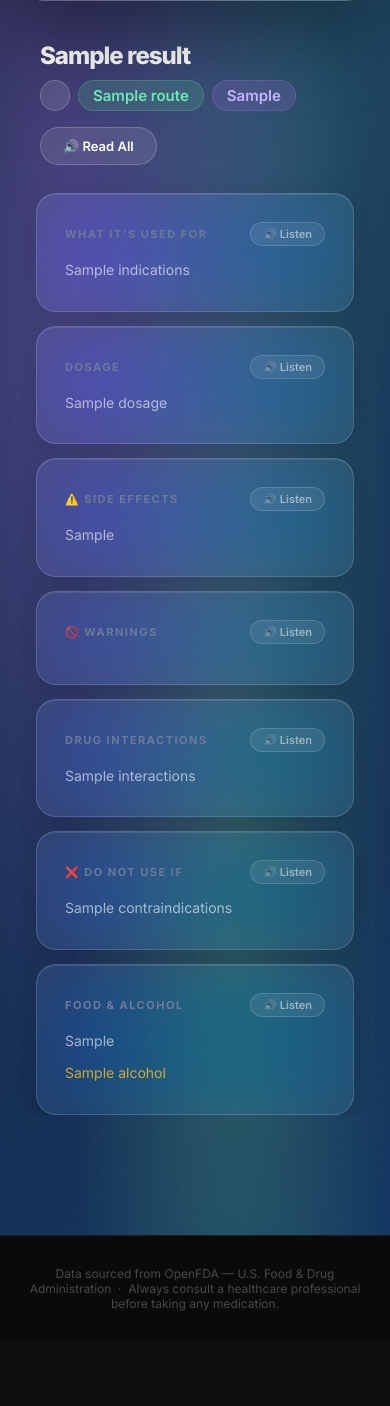
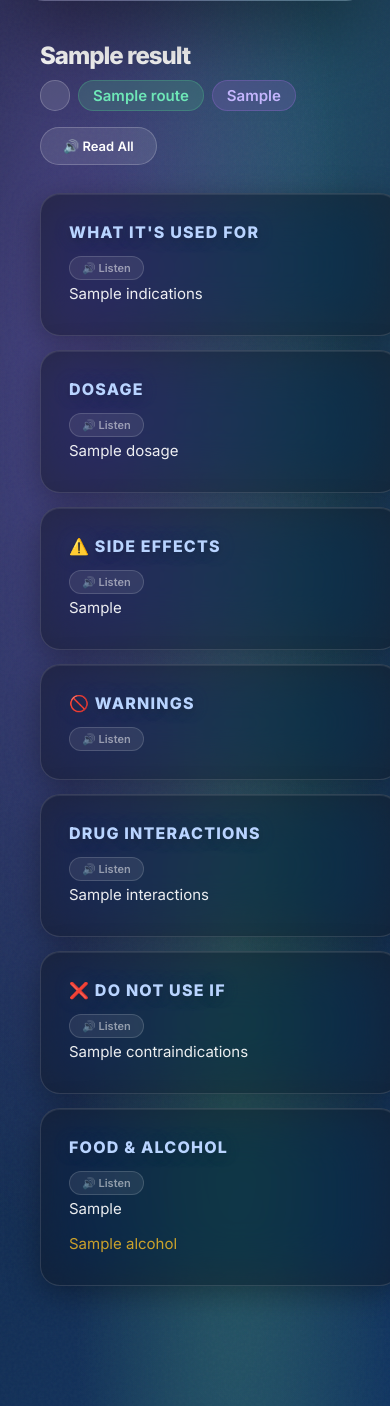
Before and after one commit to shahadzein/pharmindex, a Flask app: template templates/index.html in a window 390 px wide. Shown: the part 687-2093 px from the top of the page. Before the commit the page ends 1998 px from the top, so only its background shows below. Run offline with Flask 3, Linux system fonts and the light colour scheme; the template is opened without the code that fills it: most values are stand-ins (such as "Sample title", 1, 10 or a date in 2020).

Commit message:
fix test

```diff
--- a/templates/index.html
+++ b/templates/index.html
@@ -286,71 +286,48 @@
     }
 
    .card {
-      background: rgba(255,255,255,0.08);
-      backdrop-filter: blur(40px) saturate(180%);
-      -webkit-backdrop-filter: blur(40px) saturate(180%);
-      border: 1px solid rgba(255,255,255,0.15);
+  background: rgba(20, 24, 32, 0.55);
+  backdrop-filter: blur(28px) saturate(180%);
+  -webkit-backdrop-filter: blur(28px) saturate(180%);
+  border: 1px solid rgba(255,255,255,0.12);
   border-radius: 20px;
   padding: 28px;
   transition: all 0.25s ease;
-      box-shadow: 0 8px 32px rgba(0,0,0,0.15), inset 0 1px 0 rgba(255,255,255,0.1);
-    }
-    .card:hover {
-      background: rgba(255,255,255,0.13);
-      transform: translateY(-4px);
-      box-shadow: 0 20px 40px rgba(0,0,0,0.25);
+  box-shadow:
+    0 8px 32px rgba(0,0,0,0.35),
+    inset 0 1px 0 rgba(255,255,255,0.08);
+  color: #f5f7ff;
 }
 
-    .card.warning { border: 1px solid rgba(255,255,255,0.15); }
-    .card.caution { border: 1px solid rgba(255,255,255,0.15); }
-    .card.info    { border: 1px solid rgba(255,255,255,0.15); }
-    .card.safe    { border: 1px solid rgba(255,255,255,0.15); }
-
-    .card-header {
-      display: flex;
-      justify-content: space-between;
-      align-items: center;
-      margin-bottom: 12px;
+.card:hover {
+  background: rgba(28, 32, 44, 0.72);
+  transform: translateY(-4px);
+  box-shadow: 0 20px 40px rgba(0,0,0,0.45);
 }
 
 .card h3 {
-      font-size: 11px;
-      font-weight: 700;
-      letter-spacing: 1.5px;
+  font-size: 16px;
+  font-weight: 800;
+  letter-spacing: 1.2px;
   text-transform: uppercase;
-      color: #6b7a99;
+  color: #b9d4ff;
   display: flex;
   align-items: center;
-      gap: 6px;
+  gap: 8px;
+  margin-bottom: 14px;
+
+  text-shadow:
+    0 2px 12px rgba(0,0,0,0.45),
+    0 0 18px rgba(120,170,255,0.25);
 }
 
-    .card h3 span.emoji { display: none; }
-
 .card p {
-      font-size: 14px;
-      line-height: 1.75;
+  font-size: 15px;
+  line-height: 1.8;
+  color: rgba(255,255,255,0.92);
   text-align: left;
   margin: 0;
-    }
-
-    @media (max-width: 600px) {
-      .card p {
-        text-align: left;
-      }
-      .cards-grid {
-        grid-template-columns: 1fr;
-      }
-      .card {
-        width: 100%;
-      }
-      .results-panel {
-        padding: 0 16px;
-        width: 100%;
-        overflow: hidden;
-      }
-      .drug-header {
-        padding: 0 4px;
-      }
+  font-weight: 400;
 }
 
     .listen-btn {
```
Lines whose indentation alone changed are shown as unchanged.
